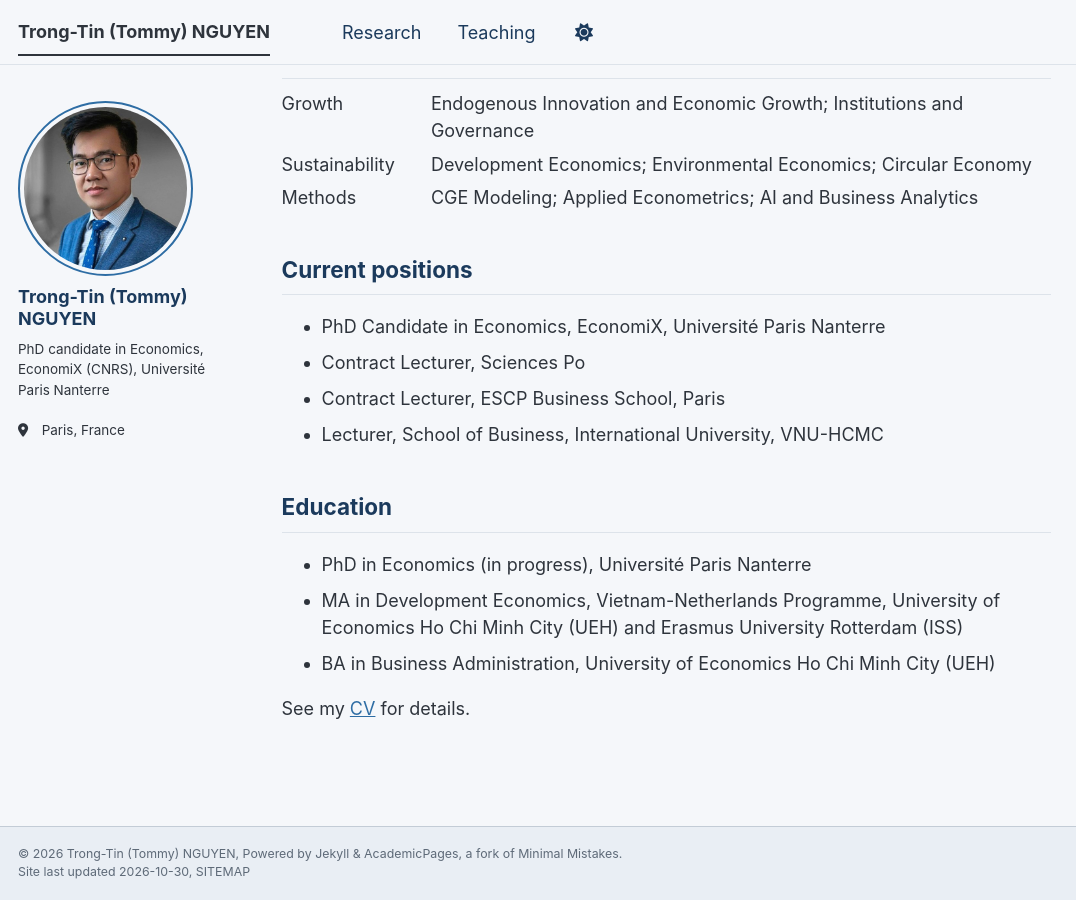
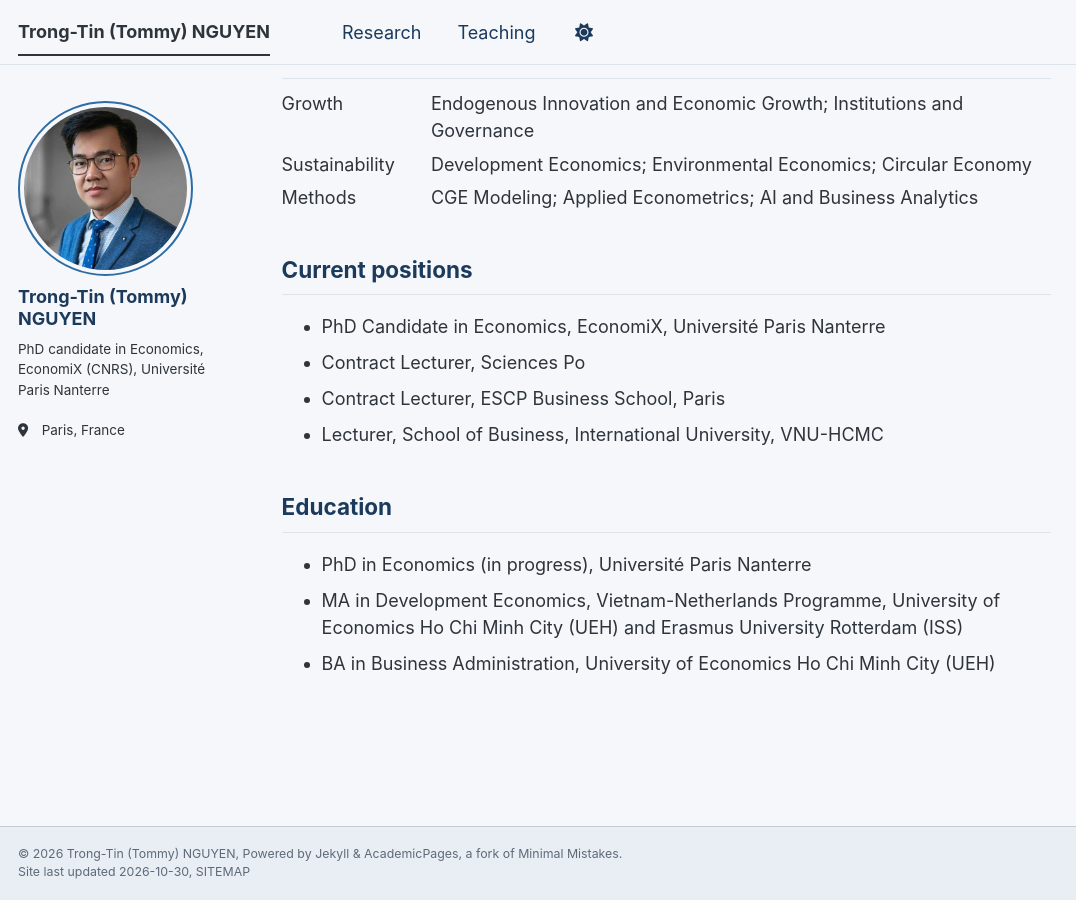
Before and after one commit to trongtin142/trongtin142.github.io, a Jekyll site: the page built from _pages/about.md, in a window 1280 px wide and 900 px high, scrolled down 780 px. Shown: the whole window, without its empty margins (0-1076 px from the left). Built offline with Jekyll 4.4.1, drawn with Linux system fonts in a browser that asks for light colours; a script bundle is joined from its source files by our own code; a style sheet for code colours, icons or effects is not loaded.

Commit message:
Update about.md to remove CV reference
Removed CV reference from the about page.

```diff
--- a/_pages/about.md
+++ b/_pages/about.md
@@ -38,5 +38,3 @@ Education
 * PhD in Economics (in progress), Université Paris Nanterre
 * MA in Development Economics, Vietnam-Netherlands Programme, University of Economics Ho Chi Minh City (UEH) and Erasmus University Rotterdam (ISS)
 * BA in Business Administration, University of Economics Ho Chi Minh City (UEH)
-
-See my [CV](/cv/) for details.
```
